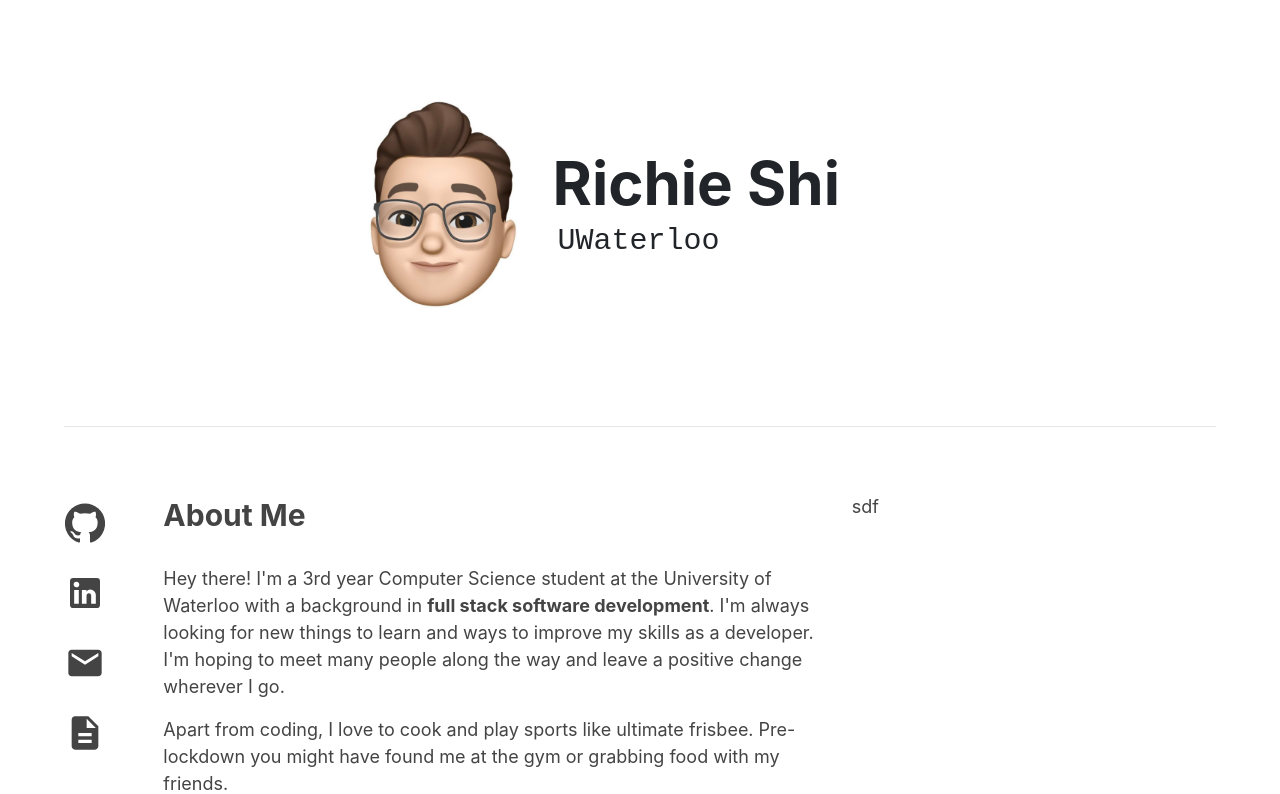
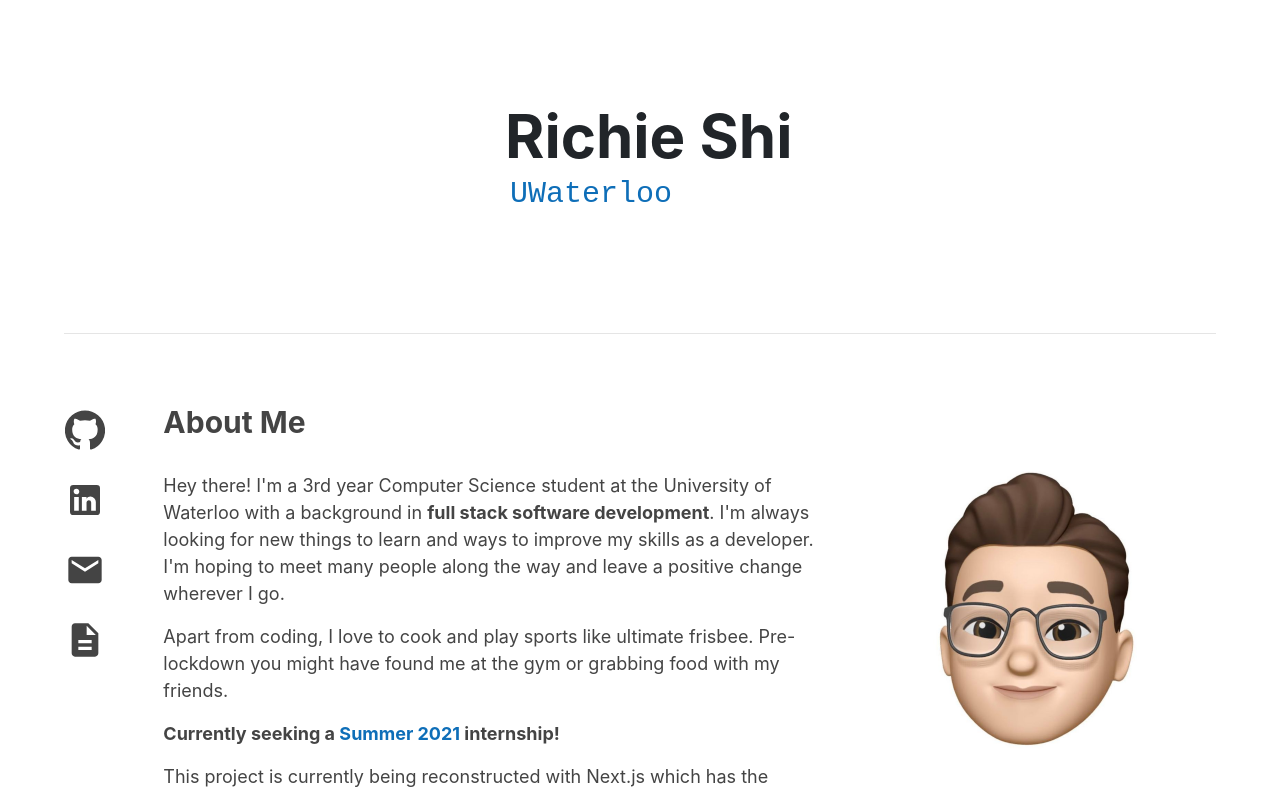
Before and after one commit to rhjshi/my-website, a Next.js app: page / in a window 1280 px wide. Shown: the top 794 px of the page. Built offline with nearby package versions, Linux system fonts and the light colour scheme.

Commit message:
move head adjust icons

```diff
--- a/components/AboutMe.js
+++ b/components/AboutMe.js
@@ -1,4 +1,5 @@
 import { Container, Row, Col } from 'reactstrap';
+import Image from 'next/image';
 import ContactList from './ContactList';
 
 const AboutMe = () => {
@@ -6,7 +7,7 @@ const AboutMe = () => {
     <div className='about-me-container'>
       <Container fluid>
         <Row>
-          <Col md='1'>
+          <Col md='1' style={{ paddingRight: '50px' }}>
             <ContactList/>
           </Col>
           <Col md='7'>
@@ -43,7 +44,14 @@ const AboutMe = () => {
             </Container>
           </Col>
           <Col md='4'>
-            sdf
+            <div className='animoji-avatar'>
+              <Image
+                src='/animoji.png'
+                alt='animoji'
+                width={220}
+                height={280}
+              />
+            </div>
           </Col>
         </Row>
       </Container>
--- a/components/Intro.js
+++ b/components/Intro.js
@@ -1,19 +1,10 @@
-import { Container, Row, Col } from 'reactstrap';
-import Image from 'next/image';
+import { Container, Row } from 'reactstrap';
 import ScramblingText from './ScramblingText';
 
 const Intro = () => {
   return (
     <div className='intro-container'>
       <div className='intro-content'>
-        <div className='avatar'>
-          <Image
-            src='/animoji.png'
-            alt='animoji'
-            width={165}
-            height={210}
-          />
-        </div>
         <Container className='desc-box'>
           <Row><h1 className='name-header'>Richie Shi</h1></Row>
           <Row>
--- a/styles/main.scss
+++ b/styles/main.scss
@@ -18,10 +18,16 @@ hr.intro-break {
   font-weight: bold;
 }
 
+.animoji-avatar {
+  padding-top: 70px;
+  display: flex;
+  justify-content: center;
+}
+
 .contact-list {
   margin-left: 0;
   .col {
-    padding: 10px 0 20px;
+    padding: 10px 10px 20px 0;
   }
 }
 
@@ -31,13 +37,9 @@ hr.intro-break {
   padding: 100px 0;
   .intro-content {
     display: flex;
-    .avatar {
-      width: 165px;
-      height: 210px;
-    }
     .desc-box {
       margin: auto;
-      width: 400px;
+      width: 330px;
       padding-left: 45px;
       .hello {
         font-size: large;
@@ -51,6 +53,7 @@ hr.intro-break {
         font-size: 30px;
         padding-left: 5px;
         font-family: monospace;
+        color: $blue;
       }
     }
   }
```
